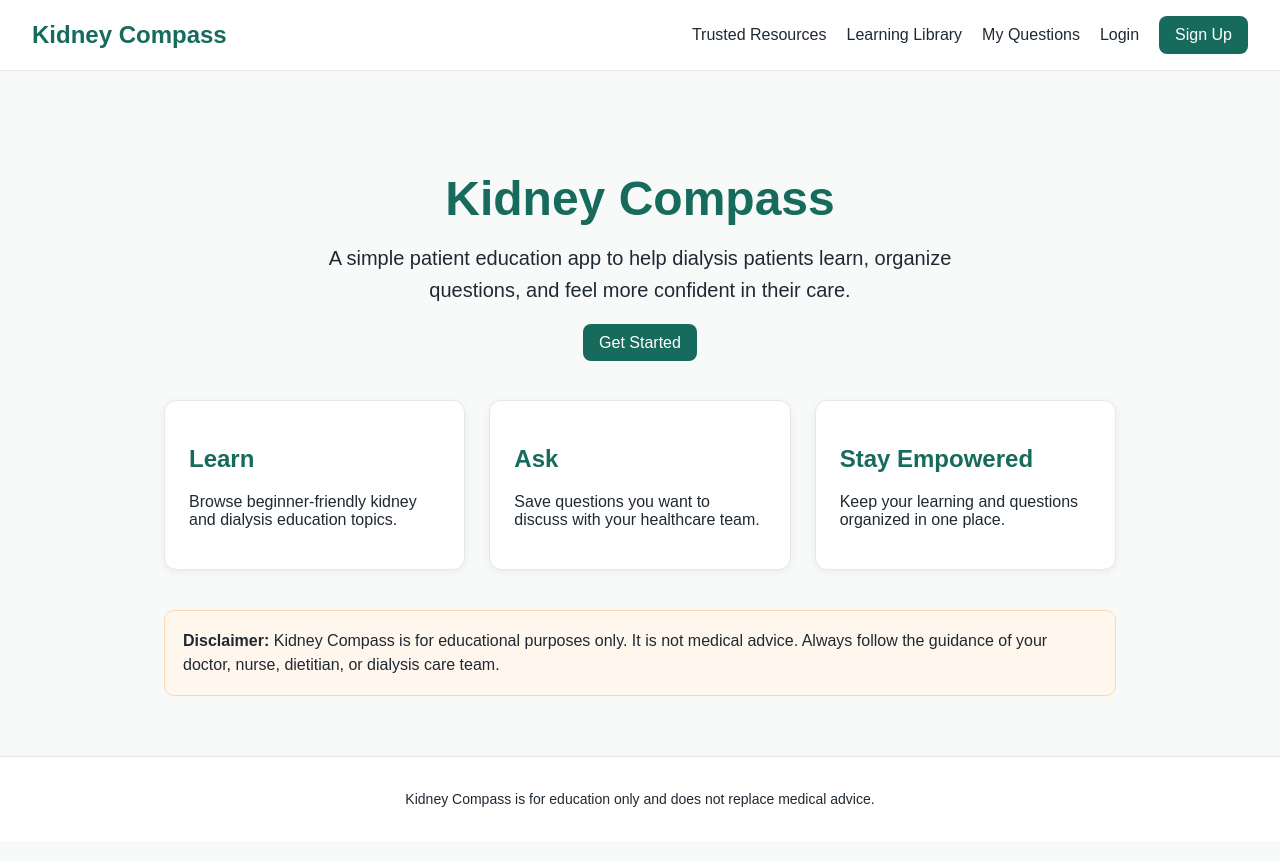
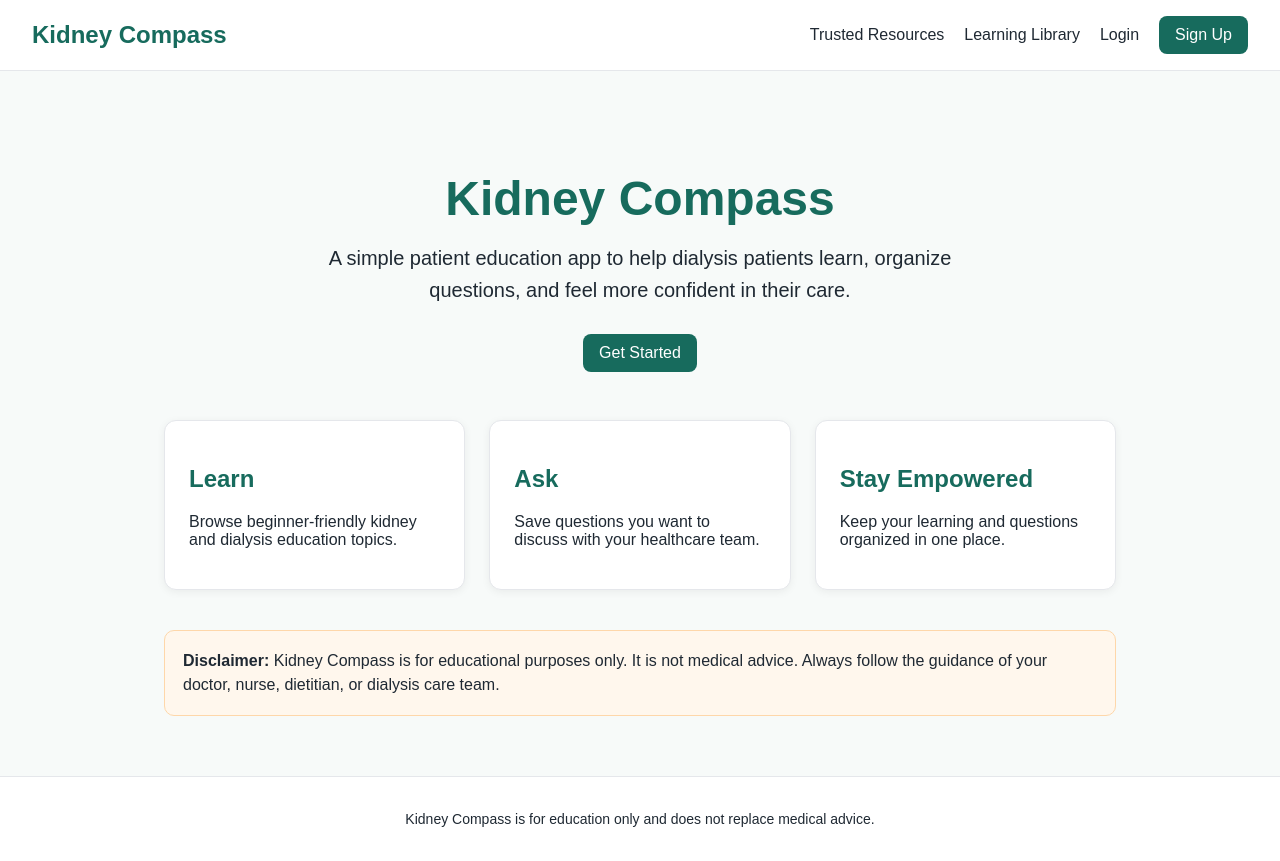
Before and after one commit to cbolze91/kidney-compass, a React app in the folder frontend/: page / in a window 1280 px wide. Built offline with nearby package versions, Linux system fonts and the light colour scheme; the HTML template or start-up script is replaced by a standard one.

Commit message:
Add sign out functionality

```diff
--- a/frontend/src/components/Navbar.jsx
+++ b/frontend/src/components/Navbar.jsx
@@ -1,16 +1,48 @@
-import { Link } from 'react-router-dom';
+import { Link, useNavigate } from 'react-router-dom';
 
 function Navbar() {
+  const navigate = useNavigate();
+
+  const token = localStorage.getItem('token');
+
+  const handleLogout = () => {
+    localStorage.removeItem('token');
+    navigate('/');
+  };
+
   return (
     <nav className="navbar">
-      <Link to="/" className="logo">Kidney Compass</Link>
+      <Link to="/" className="logo">
+        Kidney Compass
+      </Link>
 
       <div className="nav-links">
         <Link to="/resources">Trusted Resources</Link>
+
         <Link to="/topics">Learning Library</Link>
-        <Link to="/questions">My Questions</Link>
-        <Link to="/login">Login</Link>
-        <Link to="/signup" className="nav-button">Sign Up</Link>
+
+        {token && (
+          <>
+            <Link to="/questions">My Questions</Link>
+
+            <button
+              onClick={handleLogout}
+              className="nav-button"
+            >
+              Sign Out
+            </button>
+          </>
+        )}
+
+        {!token && (
+          <>
+            <Link to="/login">Login</Link>
+
+            <Link to="/signup" className="nav-button">
+              Sign Up
+            </Link>
+          </>
+        )}
       </div>
     </nav>
   );
--- a/frontend/src/index.css
+++ b/frontend/src/index.css
@@ -45,6 +45,20 @@ main {
   color: white;
   padding: 10px 16px;
   border-radius: 8px;
+  border: none;
+  cursor: pointer;
+  text-decoration: none;
+  font-size: 16px;
+  font-family: inherit;
+  display: inline-flex;
+  align-items: center;
+  justify-content: center;
+  transition: opacity 0.2s ease;
+}
+
+.nav-button:hover,
+.primary-button:hover {
+  opacity: 0.9;
 }
 
 .home-page {
```
